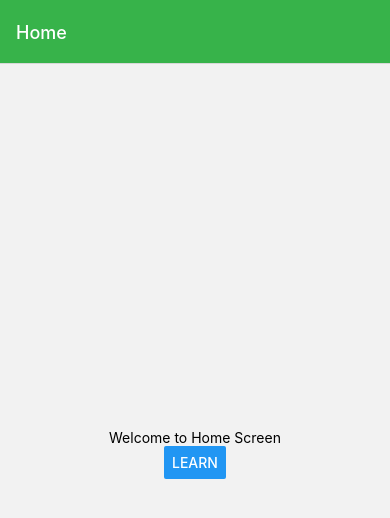
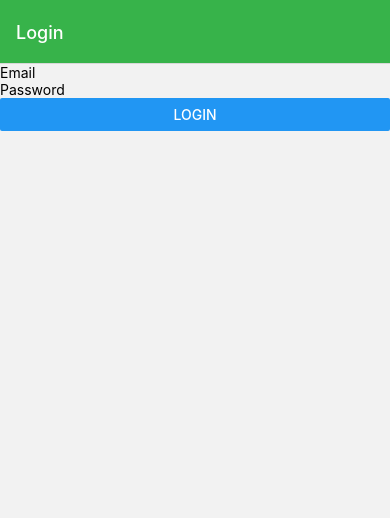
Before and after one commit to kaneAvocado/PlayAndLearn, a React Native app: screen /Login in a window 390 px wide. Shown: the top 518 px of the page. Built offline with nearby package versions, Linux system fonts and the light colour scheme.

Commit message:
lgn scrn

```diff
--- a/App.js
+++ b/App.js
@@ -1,7 +1,7 @@
 import { NavigationContainer } from '@react-navigation/native';
 import { createStackNavigator } from '@react-navigation/stack';
 import { ThemeProvider} from 'react-native-elements';
-// import LoginScreen from './screens/LoginScreen';
+import LoginScreen from './screens/LoginScreen';
 // import RegisterScreen from './screens/RegisterScreen';
 import HomeScreen from './screens/HomeScreen.js';
 import TasksScreen from './screens/TasksScreen.js';
@@ -29,7 +29,7 @@ export default function App() {
         <Stack.Navigator screenOptions={globalScreenOptions}>
           {/* Экраны приложения. По name осуществляется поиск, а затем переключение на соответствующий component */}
           {/* Через options можно настроить внешний вид верхней плашки. В данном случае указан заголовок экрана */}
-          {/* <Stack.Screen options={{title: "Login"}} name="Login" component={LoginScreen}/> */}
+          <Stack.Screen options={{title: "Login"}} name="Login" component={LoginScreen}/>
           {/* <Stack.Screen options={{title: "Register"}} name="Register" component={RegisterScreen}/> */}
           <Stack.Screen options={{title: "Home"}} name="Home" component={HomeScreen}/>
           <Stack.Screen options={{ title: "Tasks" }} name="Tasks" component={TasksScreen} />
--- a/screens/LoginScreen.js
+++ b/screens/LoginScreen.js
@@ -0,0 +1,45 @@
+import React, { useState } from 'react';
+import { TextInput, Button, Text, View } from 'react-native';
+import { getAuth, signInWithEmailAndPassword } from "firebase/auth";
+
+function LoginScreen() {
+  const [email, setEmail] = useState('');
+  const [password, setPassword] = useState('');
+  const [loginError, setLoginError] = useState('');
+
+  const handleLogin = () => {
+    const auth = getAuth();
+    signInWithEmailAndPassword(auth, email, password)
+      .then((userCredential) => {
+        // Signed in
+        const user = userCredential.user;
+        // Вы можете перенаправить пользователя на другой экран или выполнить другие действия
+      })
+      .catch((error) => {
+        const errorCode = error.code;
+        const errorMessage = error.message;
+        // Обновить состояние, чтобы отобразить ошибку
+        setLoginError(errorMessage);
+      });
+  };
+
+  return (
+    <View>
+      <TextInput
+        placeholder="Email"
+        value={email}
+        onChangeText={setEmail}
+      />
+      <TextInput
+        placeholder="Password"
+        value={password}
+        onChangeText={setPassword}
+        secureTextEntry
+      />
+      <Button title="Login" onPress={handleLogin} />
+      {loginError ? <Text>{loginError}</Text> : null}
+    </View>
+  );
+}
+
+export default LoginScreen;
```
Also changed, not shown: screens/RegisterScreen.js (+14 -0 lines).
